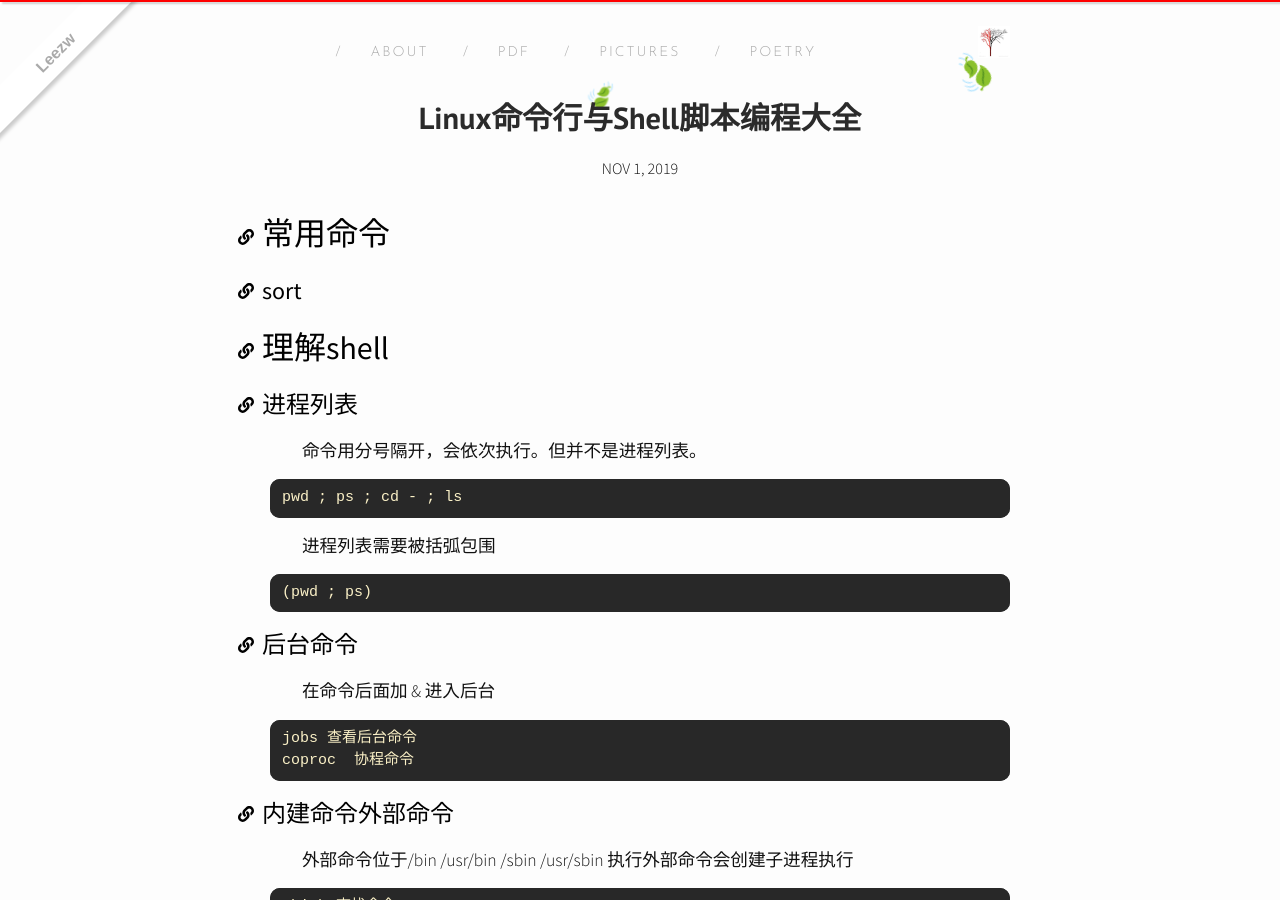
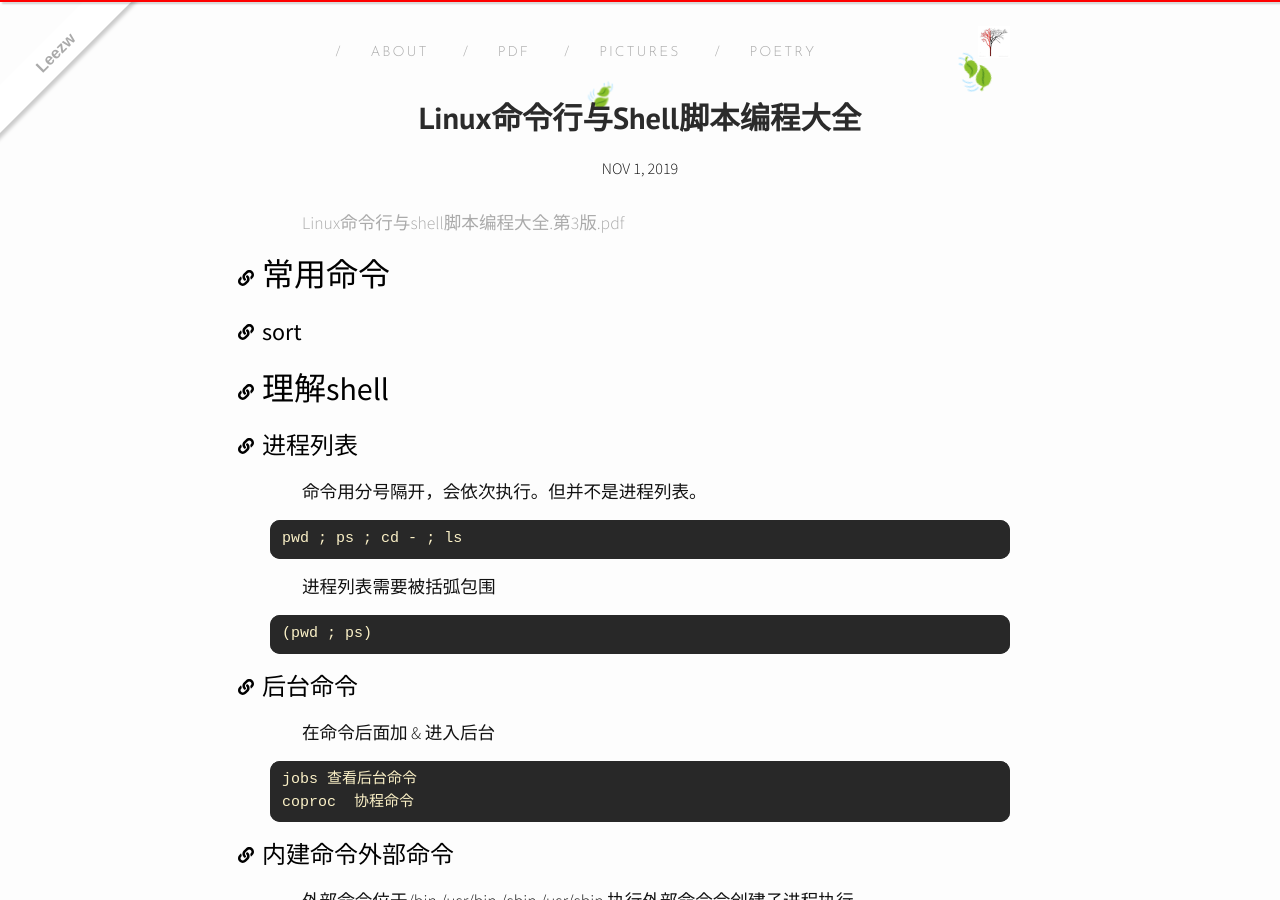
Before and after one commit to quantum-li/quantum-li.github.io, a Jekyll site: the page built from _posts/2019-11-01-linux-commandline-and-shellscripting-bible.md, in a window 1280 px wide and 900 px high. Built offline with Jekyll 4.4.1, drawn with Linux system fonts in a browser that asks for light colours; nearby versions of some CDN libraries; comment, search, counter and statistics services are not loaded.

Commit message:
Update 2019-11-01-linux-commandline-and-shellscripting-bible.md

```diff
--- a/_posts/2019-11-01-linux-commandline-and-shellscripting-bible.md
+++ b/_posts/2019-11-01-linux-commandline-and-shellscripting-bible.md
@@ -8,6 +8,8 @@ categories:
 - program
 permalink: "/posts/linux-commandline-and-shellscripting-bible"
 ---
+
+[Linux命令行与shell脚本编程大全.第3版.pdf](https://leezw.net/assets/pdf/Linux%E5%91%BD%E4%BB%A4%E8%A1%8C%E4%B8%8Eshell%E8%84%9A%E6%9C%AC%E7%BC%96%E7%A8%8B%E5%A4%A7%E5%85%A8.%E7%AC%AC3%E7%89%88.pdf)
 
 # 常用命令
 ## sort
```
